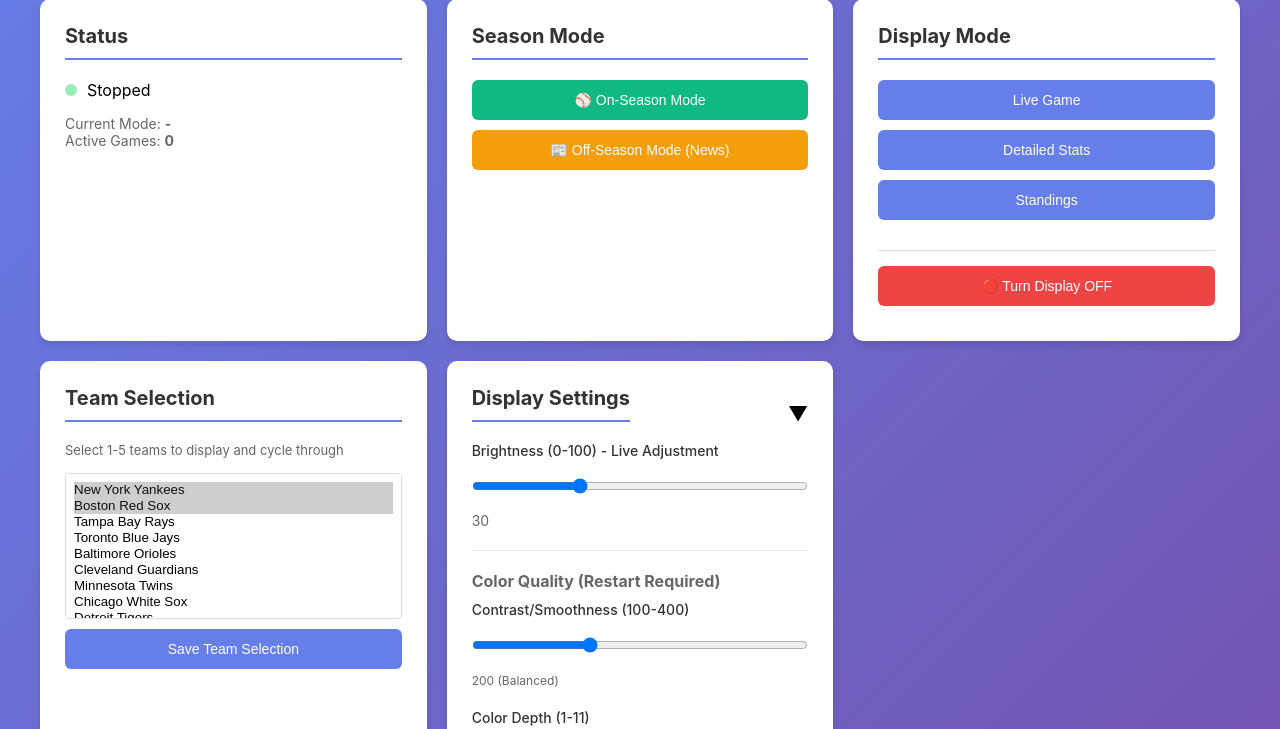
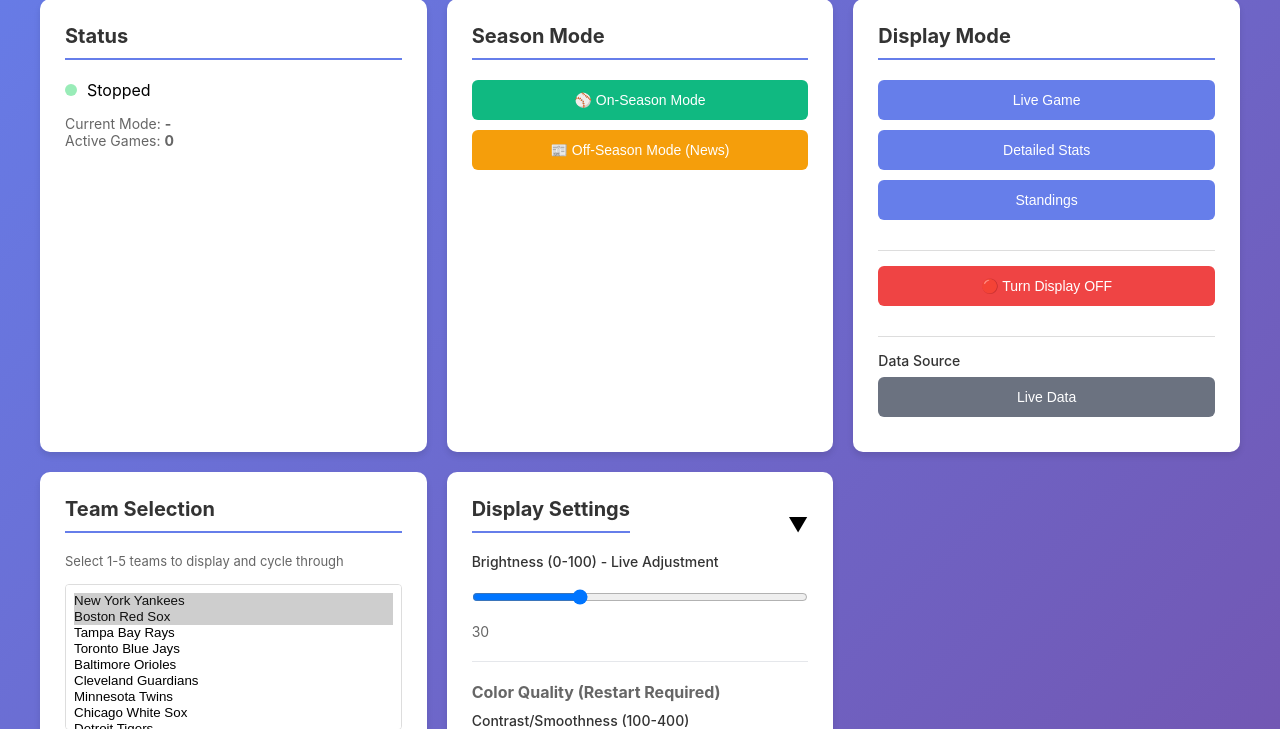
Before and after one commit to ando01/mlb-scoreboard-plus, a FastAPI app: page / in a window 1280 px wide. Shown: the part 167-896 px from the top of the page. Run offline with FastAPI, Linux system fonts and the light colour scheme; data that the repository does not hold is empty.

Commit message:
Add simulation mode toggle to web UI
Allows switching between live MLB data and simulated game data
at runtime via the web interface.

Co-Authored-By: Claude Opus 4.5 <noreply@anthropic.com>

```diff
--- a/src/ui/web_server.py
+++ b/src/ui/web_server.py
@@ -109,6 +109,7 @@ async def get_status():
             "current_mode": scoreboard_instance.current_mode,
             "season_mode": scoreboard_instance.season_mode,
             "matrix_enabled": scoreboard_instance.matrix_enabled,
+            "simulation_mode": data_fetcher_instance.simulate if data_fetcher_instance else False,
             "games_count": len(data_fetcher_instance.get_games()) if data_fetcher_instance else 0
         }
     return {"running": False}
@@ -258,6 +259,24 @@ async def toggle_matrix(data: dict):
     raise HTTPException(status_code=500, detail="Scoreboard not running")
 
 
+@app.post("/api/simulation/toggle")
+async def toggle_simulation(data: dict):
+    """Toggle simulation mode on/off."""
+    enabled = data.get("enabled")
+    if enabled is None:
+        raise HTTPException(status_code=400, detail="Enabled state is required")
+
+    if data_fetcher_instance:
+        data_fetcher_instance.set_simulation_mode(enabled)
+        return {
+            "status": "success",
+            "enabled": enabled,
+            "message": f"Simulation mode {'enabled' if enabled else 'disabled'}"
+        }
+
+    raise HTTPException(status_code=500, detail="Scoreboard not running")
+
+
 @app.get("/api/teams")
 async def get_all_teams():
     """Get list of all MLB teams."""
--- a/templates/index.html
+++ b/templates/index.html
@@ -295,6 +295,12 @@
                     <button class="btn" id="matrix-toggle-btn" onclick="toggleMatrix()" style="background: #ef4444;">🔴 Turn Display OFF</button>
                     <div id="matrix-toggle-alert" style="margin-top: 10px; display: none;"></div>
                 </div>
+
+                <div style="margin-top: 20px; border-top: 1px solid #ddd; padding-top: 15px;">
+                    <label style="display: block; margin-bottom: 8px; color: #333; font-weight: 500; font-size: 14px;">Data Source</label>
+                    <button class="btn" id="simulation-toggle-btn" onclick="toggleSimulation()" style="background: #6b7280;">Live Data</button>
+                    <div id="simulation-toggle-alert" style="margin-top: 10px; display: none;"></div>
+                </div>
             </div>
 
             <!-- Team Selection Card -->
@@ -393,6 +399,19 @@
                     } else {
                         btn.textContent = '🟢 Turn Display ON';
                         btn.style.background = '#10b981';
+                    }
+                }
+
+                // Update simulation toggle button state
+                if (data.simulation_mode !== undefined) {
+                    simulationEnabled = data.simulation_mode;
+                    const simBtn = document.getElementById('simulation-toggle-btn');
+                    if (simulationEnabled) {
+                        simBtn.textContent = 'Simulated Data';
+                        simBtn.style.background = '#f59e0b';
+                    } else {
+                        simBtn.textContent = 'Live Data';
+                        simBtn.style.background = '#6b7280';
                     }
                 }
             } catch (error) {
@@ -711,6 +730,47 @@
 
         // Toggle LED matrix on/off
         let matrixEnabled = true;
+        let simulationEnabled = false;
+
+        async function toggleSimulation() {
+            try {
+                const newState = !simulationEnabled;
+                const response = await fetch('/api/simulation/toggle', {
+                    method: 'POST',
+                    headers: {'Content-Type': 'application/json'},
+                    body: JSON.stringify({enabled: newState})
+                });
+                const data = await response.json();
+
+                simulationEnabled = newState;
+                const btn = document.getElementById('simulation-toggle-btn');
+                const alert = document.getElementById('simulation-toggle-alert');
+
+                if (simulationEnabled) {
+                    btn.textContent = 'Simulated Data';
+                    btn.style.background = '#f59e0b';
+                } else {
+                    btn.textContent = 'Live Data';
+                    btn.style.background = '#6b7280';
+                }
+
+                alert.textContent = simulationEnabled ? 'Switched to simulated game data' : 'Switched to live MLB data';
+                alert.className = 'alert alert-success';
+                alert.style.display = 'block';
+                setTimeout(() => {
+                    alert.style.display = 'none';
+                }, 3000);
+
+                // Refresh games list
+                fetchGames();
+            } catch (error) {
+                const alert = document.getElementById('simulation-toggle-alert');
+                alert.textContent = 'Error toggling simulation mode';
+                alert.className = 'alert alert-error';
+                alert.style.display = 'block';
+            }
+        }
+
         async function toggleMatrix() {
             try {
                 const newState = !matrixEnabled;
```
Also changed, not shown: src/api/data_fetcher.py (+17 -0 lines).
